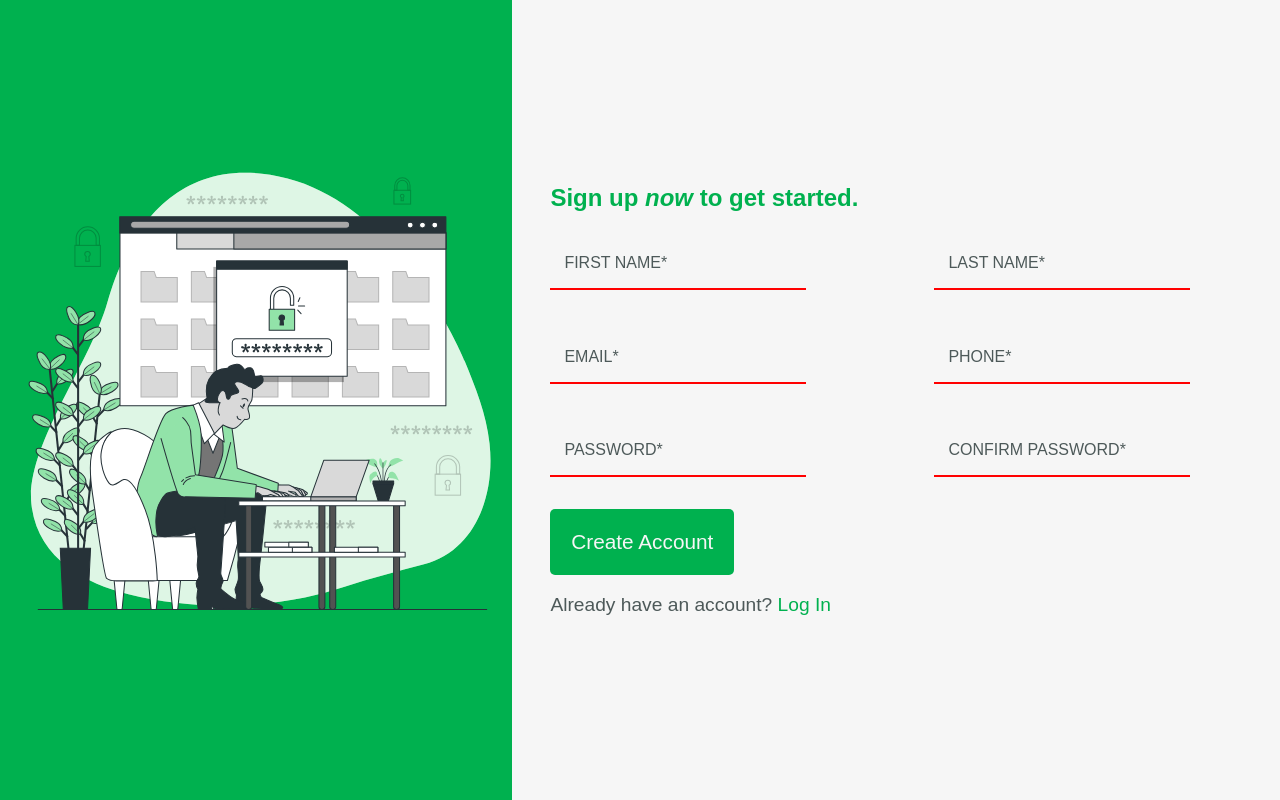
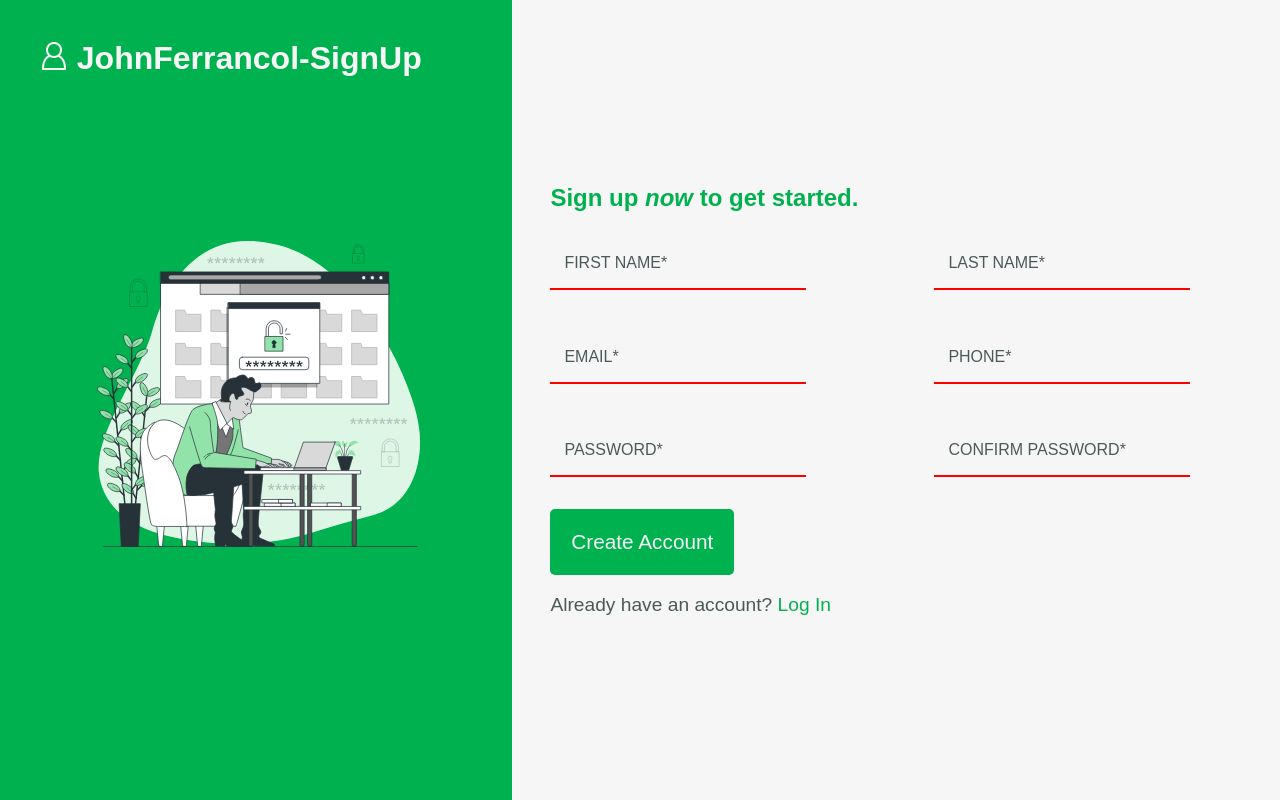
Before and after one commit to JohnFerrancol/sign-up-form, a plain HTML site: page index.html in a window 1280 px wide. Drawn offline with Linux system fonts and the light colour scheme.

Commit message:
Added website logo

```diff
--- a/index.html
+++ b/index.html
@@ -7,8 +7,16 @@
     <link rel="stylesheet" href="style.css" />
   </head>
   <body>
+    <div class="website-logo">
+      <img src="assets/img/user.png" class="sign-up-logo" alt="sign-up-logo" />
+      <h1>JohnFerrancol-SignUp</h1>
+    </div>
     <div class="left-side-container">
-      <img src="assets/img/Secure login-bro.svg" />
+      <img
+        src="assets/img/Secure login-bro.svg"
+        class="sign-up-img"
+        alt="sign-up-img"
+      />
     </div>
     <div class="right-side-container">
       <h2>Sign up <em>now</em> to get started.</h2>
--- a/style.css
+++ b/style.css
@@ -11,6 +11,21 @@
   --text-color: #f6f6f6;
   --form-text-color: #4d5959;
   --font-style: "open_sansregular", sans-serif;
+
+  position: relative;
+}
+
+.website-logo {
+  position: absolute;
+  top: 5vh;
+  left: 3vw;
+  color: var(--text-color);
+  display: flex;
+  gap: 0.5vw;
+}
+
+.sign-up-logo {
+  height: 2em;
 }
 
 * {
@@ -104,6 +119,7 @@ input:invalid:focus + label {
   flex-shrink: 0;
   display: flex;
   align-items: center;
+  justify-content: center;
 }
 
 .right-side-container {
@@ -145,3 +161,8 @@ a {
 a:hover {
   text-decoration: underline;
 }
+
+.sign-up-img {
+  width: 70%;
+  height: auto;
+}
```
Also changed, not shown: assets/img/user.png (added), 1 other file.
